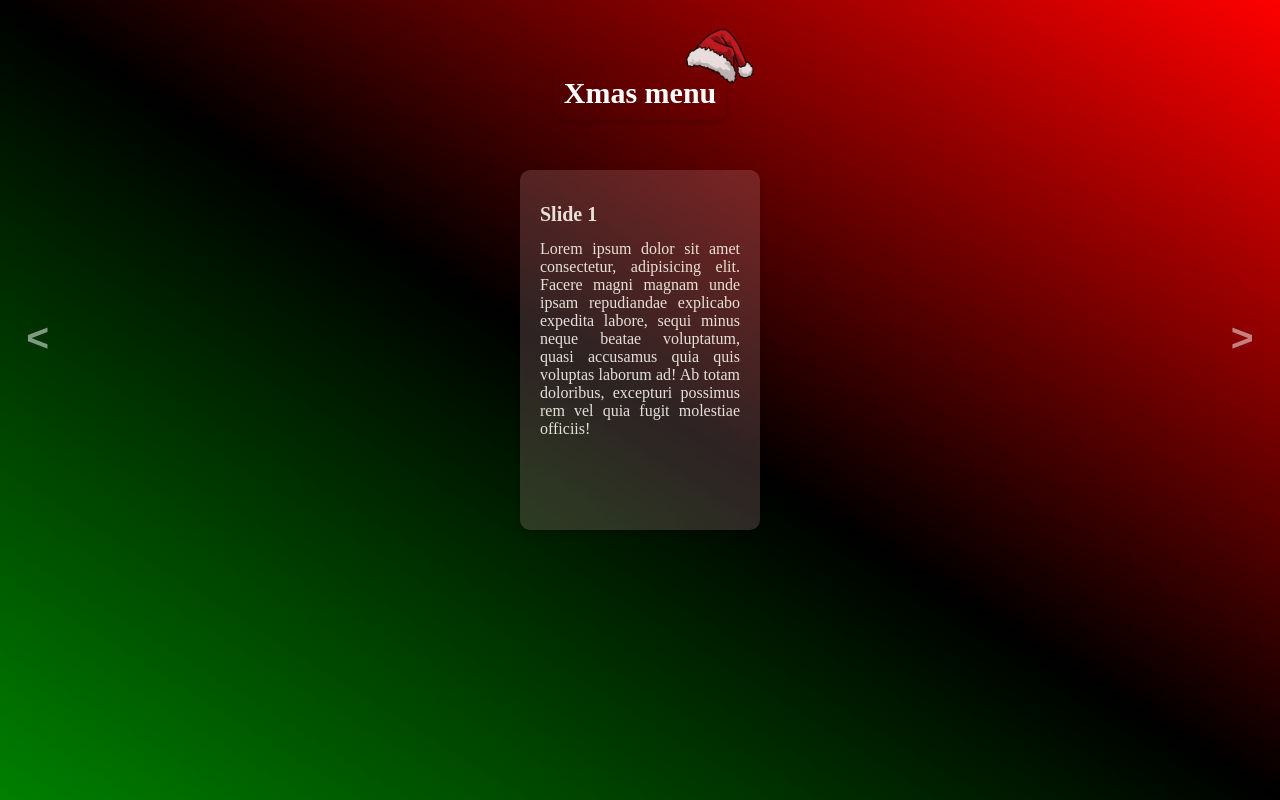
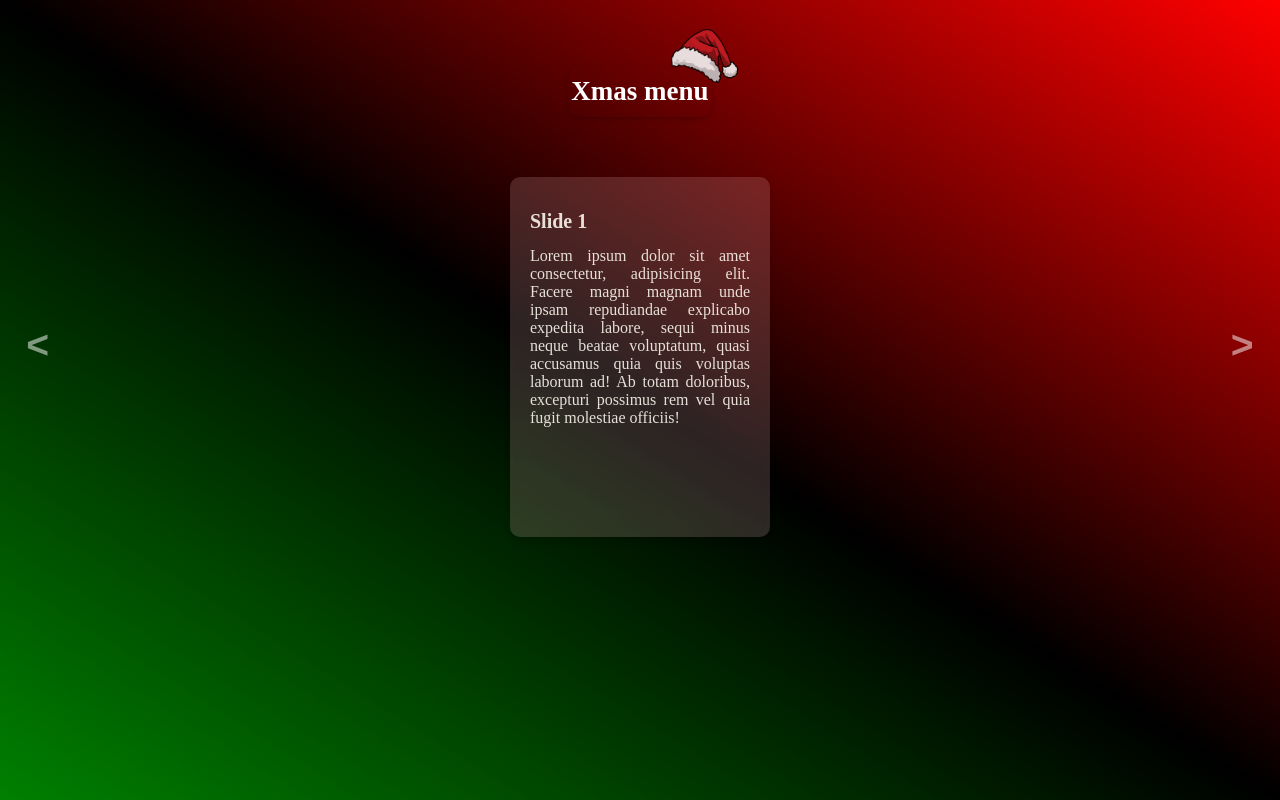
Before and after one commit to matiamarro/xmas2024, a website: page index.html in a window 1280 px wide. Drawn offline with Linux system fonts and the light colour scheme; a web font is replaced by a local one.

Commit message:
2.2 commit

```diff
--- a/index.html
+++ b/index.html
@@ -16,7 +16,7 @@
     <div class="snow-container"></div>
     <div class="first-part-container">
         <div class="title-bar">
-            <h1 style="color: white; margin: 0; font-size: 30px;">Xmas menu</h1>
+            <h1 style="color: white; margin: 0; font-size: 27px;">Xmas menu</h1>
             <img src="imgs\hat1.2.png" id="santaHat" alt="Santa red hat" class="hat">
         </div>
         <!--slider code https://www.lundevweb.com/2023/02/animation-card-slider-in-html-css.html-->
--- a/styles2.css
+++ b/styles2.css
@@ -51,7 +51,7 @@ h1 {
     transform: translateX(-50%); /* Centra orizzontalmente la barra */
     display: flex; /* Flexbox per allineare il contenuto */
     align-items: center; /* Centra verticalmente il contenuto */
-    padding: 10px 10px; /*top right bot left*/
+    padding: 10px 3px; /*top right bot left*/
     box-shadow: 0 2px 5px rgba(0, 0, 0, 0.2); /* Ombra per effetto di profondità */
     justify-content: center;
     border-radius: 10px;
@@ -71,7 +71,7 @@ h1 {
 
 .slider{
     position: relative;
-    top:170px;
+    top:177px; /*170*/
     width: 100%;
     height: 370px;
 
@@ -79,7 +79,7 @@ h1 {
 }
 .item{
     position: absolute;
-    width: 200px;
+    width: 220px;
     height: 320px;
     text-align: justify;
     //background-color: #fff;
@@ -94,7 +94,7 @@ h1 {
     border-radius: 10px;
     padding: 20px;
     transition: 0.5s;
-    left: calc(50% - 120px);
+    left: calc(50% - 130px);
     top: 0;
     color: #FFFAF0;
     //color: #fff;
```
